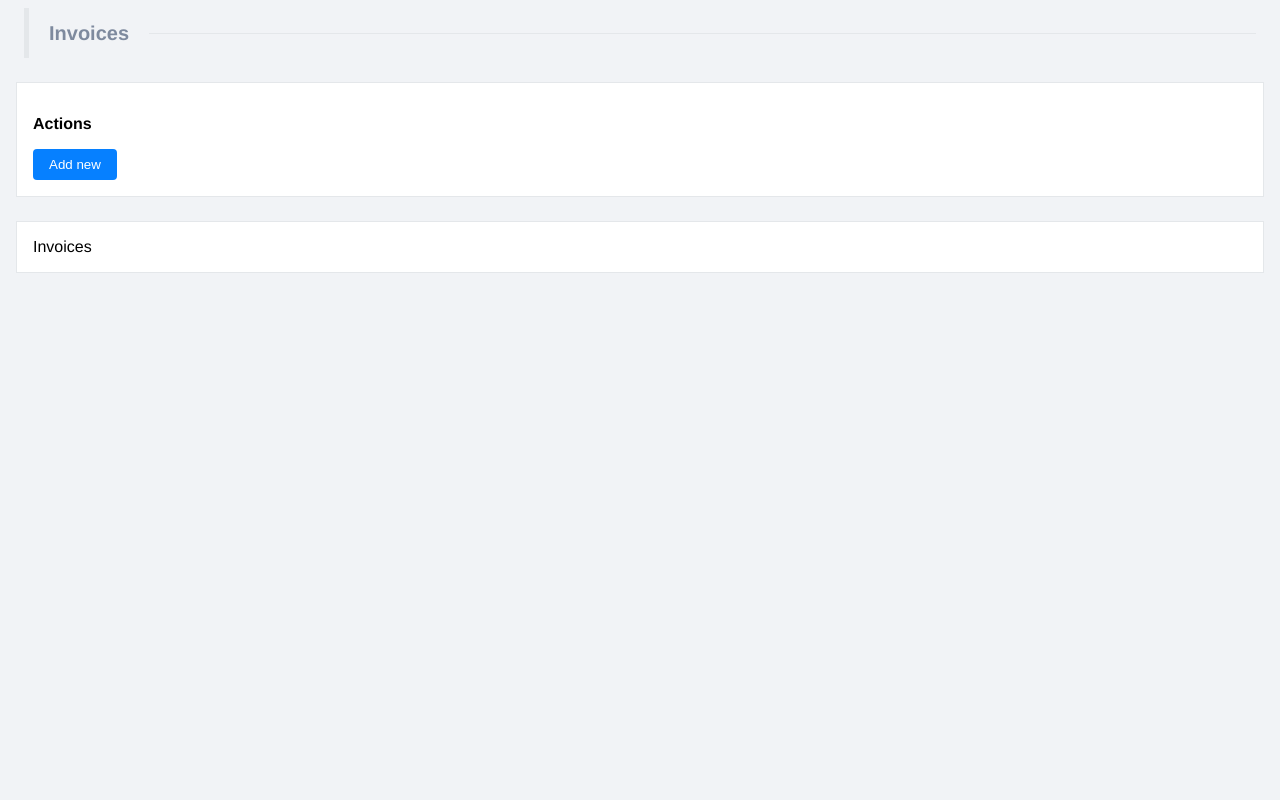
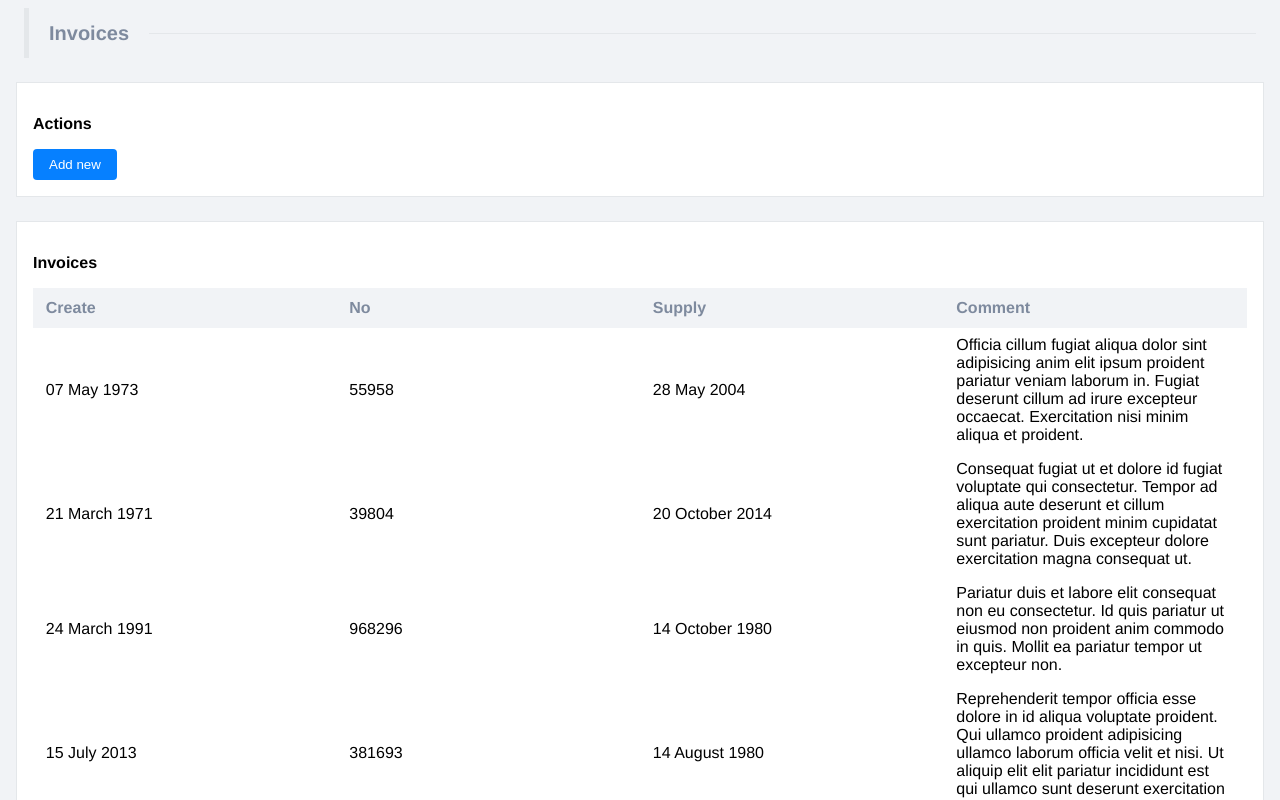
Before and after one commit to Alexter-progs/ifinum, a Vue app: page /#/ in a window 1280 px wide. Shown: the top 800 px of the page. Built offline with nearby package versions, Linux system fonts and the light colour scheme.

Commit message:
add invoice markup with predefined data

```diff
--- a/src/components/InvoicesList.vue
+++ b/src/components/InvoicesList.vue
@@ -1,13 +1,168 @@
 <template>
-    <div>Invoices</div>
+    <div>
+      <h4>Invoices</h4>
+      <table>
+        <thead>
+          <tr>
+            <th>Create</th>
+            <th>No</th>
+            <th>Supply</th>
+            <th>Comment</th>
+          </tr>
+        </thead>
+
+        <tbody>
+          <tr v-for="invoice in invoices" :key="invoice.id">
+            <td>{{ invoice.date_created }}</td>
+            <td>{{ invoice.number }}</td>
+            <td>{{ invoice.date_supply }}</td>
+            <td>{{ invoice.comment }}</td>
+          </tr>
+        </tbody>
+      </table>
+    </div>
 </template>
 
 <script>
 export default {
-  name: 'InvoicesList'
+  name: 'InvoicesList',
+  data () {
+    return {
+      invoices: [
+        {
+          'id': '5ac1f09a60edb54701c767da',
+          'direction': '8ad47368-b85b-4b25-a209-9a975fa85ba1',
+          'number': 55958,
+          'date_created': '07 May 1973',
+          'date_due': '15 August 2009',
+          'date_supply': '28 May 2004',
+          'comment': 'Officia cillum fugiat aliqua dolor sint adipisicing anim elit ipsum proident pariatur veniam laborum in. Fugiat deserunt cillum ad irure excepteur occaecat. Exercitation nisi minim aliqua et proident.'
+        },
+        {
+          'id': '5ac1f09a104dfc9b0b85b02f',
+          'direction': 'bee33a4c-e0cf-4f2c-80b5-93ccab966e46',
+          'number': 39804,
+          'date_created': '21 March 1971',
+          'date_due': '14 January 1991',
+          'date_supply': '20 October 2014',
+          'comment': 'Consequat fugiat ut et dolore id fugiat voluptate qui consectetur. Tempor ad aliqua aute deserunt et cillum exercitation proident minim cupidatat sunt pariatur. Duis excepteur dolore exercitation magna consequat ut.'
+        },
+        {
+          'id': '5ac1f09af3535ad5cf96a221',
+          'direction': '3411c638-1a2f-4a1b-bdbc-6d16833149a9',
+          'number': 968296,
+          'date_created': '24 March 1991',
+          'date_due': '08 August 1985',
+          'date_supply': '14 October 1980',
+          'comment': 'Pariatur duis et labore elit consequat non eu consectetur. Id quis pariatur ut eiusmod non proident anim commodo in quis. Mollit ea pariatur tempor ut excepteur non.'
+        },
+        {
+          'id': '5ac1f09a86e937b54f560552',
+          'direction': '0f4fec70-c933-4cc3-900e-f4764113326a',
+          'number': 381693,
+          'date_created': '15 July 2013',
+          'date_due': '13 October 2009',
+          'date_supply': '14 August 1980',
+          'comment': 'Reprehenderit tempor officia esse dolore in id aliqua voluptate proident. Qui ullamco proident adipisicing ullamco laborum officia velit et nisi. Ut aliquip elit elit pariatur incididunt est qui ullamco sunt deserunt exercitation occaecat ea.'
+        },
+        {
+          'id': '5ac1f09ac46e68ee97c8f424',
+          'direction': 'e795889d-c1a0-4d42-b67b-d1e72200a213',
+          'number': 771062,
+          'date_created': '06 December 1980',
+          'date_due': '27 May 1988',
+          'date_supply': '31 July 2009',
+          'comment': 'Esse nisi dolore nisi velit ea cillum deserunt. Sunt aliquip esse elit irure eiusmod sunt commodo sint cupidatat aliqua velit elit amet ut. Dolor esse ad ad non adipisicing culpa id voluptate do.'
+        },
+        {
+          'id': '5ac1f09a835436ee9a0bfeb2',
+          'direction': '458d8ccd-eb1a-45c1-a286-c4a0f2e2c866',
+          'number': 235250,
+          'date_created': '19 October 1980',
+          'date_due': '22 February 2006',
+          'date_supply': '05 November 1979',
+          'comment': 'Ut officia magna id sit laboris ipsum proident adipisicing ipsum nisi cillum nostrud minim ut. Irure sit duis ad veniam. Esse elit cillum deserunt ea nostrud consectetur ipsum minim.'
+        },
+        {
+          'id': '5ac1f09af99f30746982959c',
+          'direction': 'df89896c-8efb-4973-8880-4a5a62dd4563',
+          'number': 963955,
+          'date_created': '02 January 1983',
+          'date_due': '19 November 1980',
+          'date_supply': '12 December 2013',
+          'comment': 'Tempor enim consectetur exercitation quis pariatur do ullamco nostrud commodo nulla esse occaecat reprehenderit quis. Ullamco ex sit magna magna anim. Culpa irure officia velit ea esse ullamco duis ullamco ad aute sit veniam ut occaecat.'
+        },
+        {
+          'id': '5ac1f09ae3212d5279cdf3b7',
+          'direction': 'acbd951e-8436-45bf-a8a1-ec82ba50a9fc',
+          'number': 474297,
+          'date_created': '09 February 1990',
+          'date_due': '18 December 2000',
+          'date_supply': '02 November 2014',
+          'comment': 'Veniam anim sunt dolor sint nulla amet consectetur adipisicing. Amet nostrud mollit minim veniam laboris. Lorem esse in nulla enim et quis nulla deserunt ea duis mollit ipsum nulla.'
+        },
+        {
+          'id': '5ac1f09a1248c018d5f62d87',
+          'direction': '6f70af27-06d9-4718-a1cf-51f6ee5acb82',
+          'number': 899281,
+          'date_created': '26 October 1982',
+          'date_due': '10 August 1977',
+          'date_supply': '29 July 1982',
+          'comment': 'Et est amet ad culpa sint. Qui ut cillum est culpa. Culpa mollit consectetur ipsum est est eiusmod do eiusmod.'
+        },
+        {
+          'id': '5ac1f09aa890dde85c144469',
+          'direction': '68af2bbf-7832-4957-8270-7d873000fdf8',
+          'number': 747722,
+          'date_created': '29 September 1983',
+          'date_due': '11 July 2013',
+          'date_supply': '17 July 2007',
+          'comment': 'Veniam amet est elit proident voluptate sint mollit ipsum reprehenderit esse. Laborum ea veniam ad duis mollit enim non. Occaecat culpa laborum duis officia dolore nisi quis duis irure labore esse adipisicing ullamco minim.'
+        }
+      ]
+    }
+  }
 }
 </script>
 
 <style scoped>
+  h4 {
+    margin: 1em 0 1em 0;
+  }
 
+  th {
+    color: #7e8a9e;
+    width: 25%;
+    padding: 1vh 1vw 1vh 1vw;
+  }
+
+  td {
+    padding: 1vh 1vw 1vh 1vw;
+  }
+
+  table {
+    border-collapse: collapse;
+    border-bottom: 1px solid #e4e7ea;
+    width: 100%;
+  }
+
+  thead {
+    background-color: #f1f3f6;
+  }
+
+  tr {
+    text-align: left;
+    vertical-align: middle;
+    height: 5vh;
+  }
+
+  tr td:nth-child(1) {
+    padding-left: 1vw;
+    padding-right: 1vw;
+  }
+
+  tr th:nth-child(1) {
+    padding-left: 1vw;
+    padding-right: 1vw;
+  }
 </style>
```
